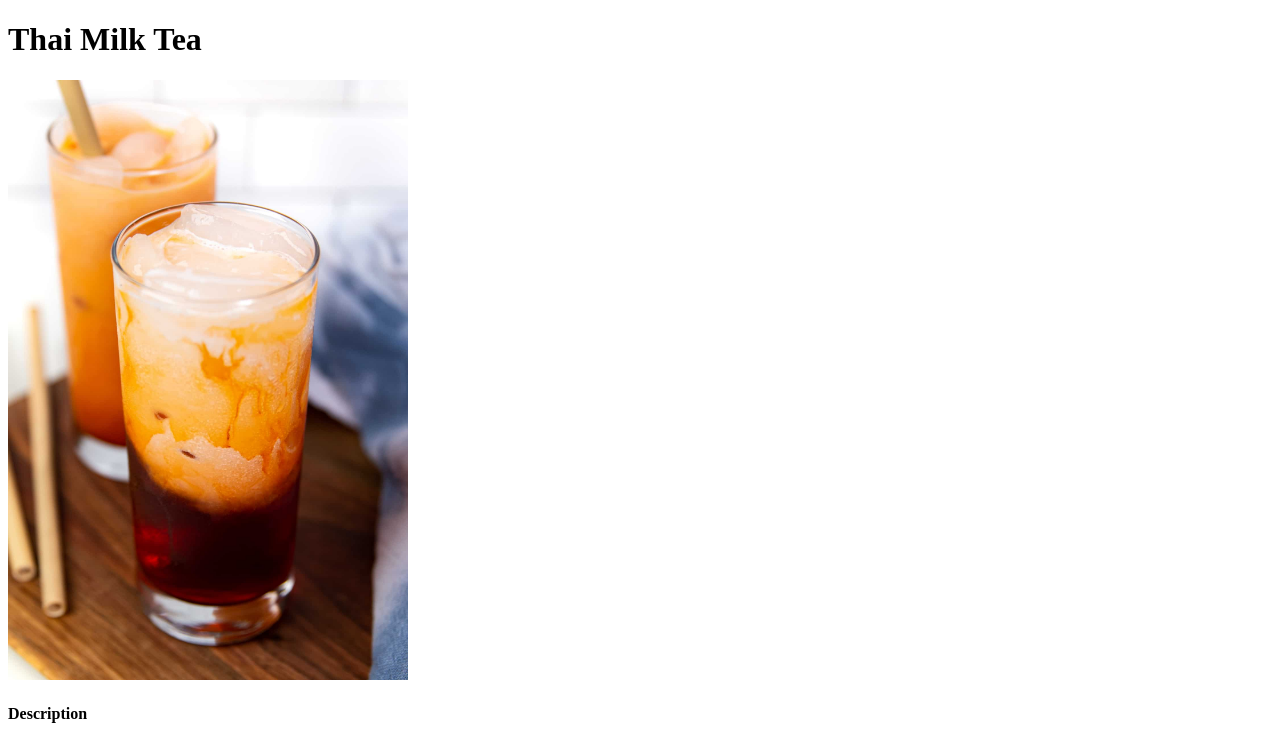
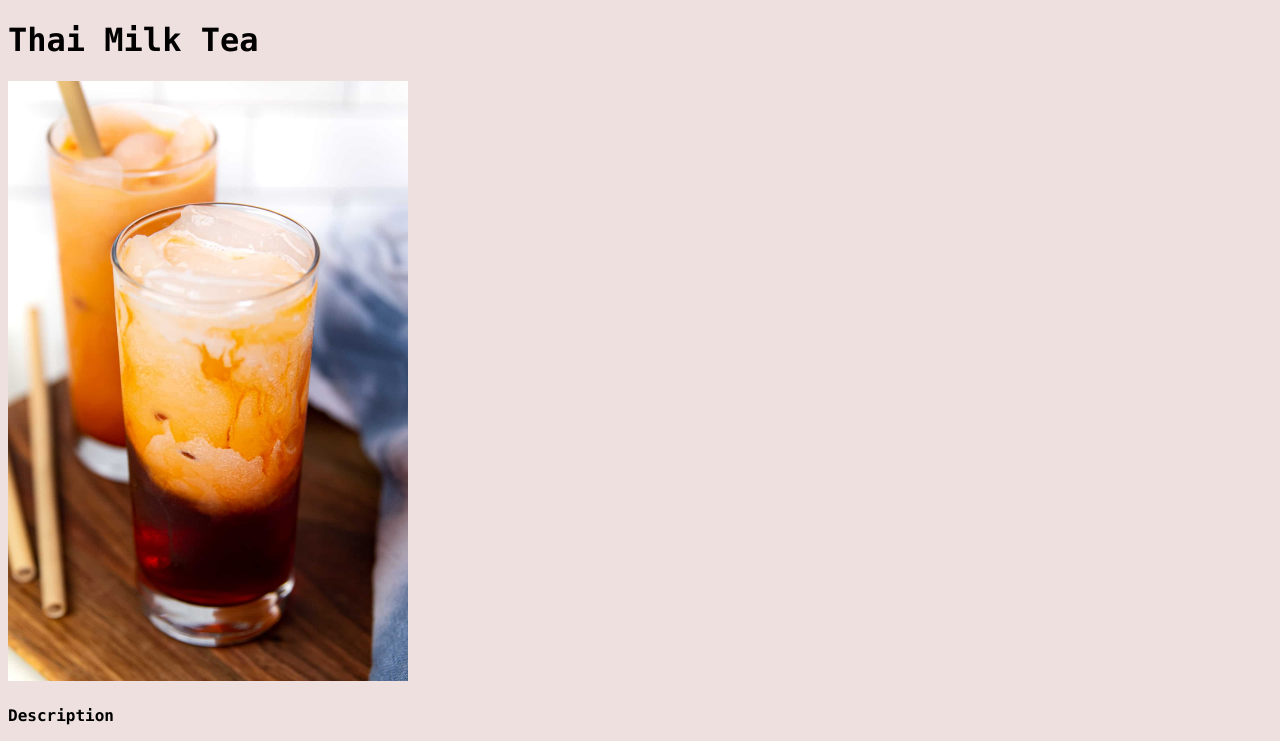
Before and after one commit to rishithb/odin-recipes, a plain HTML site: page recipes/thaimilktea.html in a window 1280 px wide. Shown: the top 741 px of the page. Drawn offline with Linux system fonts and the light colour scheme.

Commit message:
with css

```diff
--- a/recipes/thaimilktea.html
+++ b/recipes/thaimilktea.html
@@ -3,10 +3,11 @@
 <head>
     <meta charset="UTF-8">
     <title>Document</title>
+    <link rel = "stylesheet" href = "../styles.css"/>
 </head>
 
 <body>
-    <h1>Thai Milk Tea</h1>
+    <h1 class = "thai-title">Thai Milk Tea</h1>
     <img src = "tea.jpeg" width="400" height="600">
     <h4>Description</h4>
     <p>This thai milk tea recipe is very simple for everyone to make! The recipe's simplicity doesn't take away from the deliciousness of the milk tea!</p>
```
Also changed, not shown: index.html (+7 -2 lines), recipes/granita.html (+1 -0 lines).
